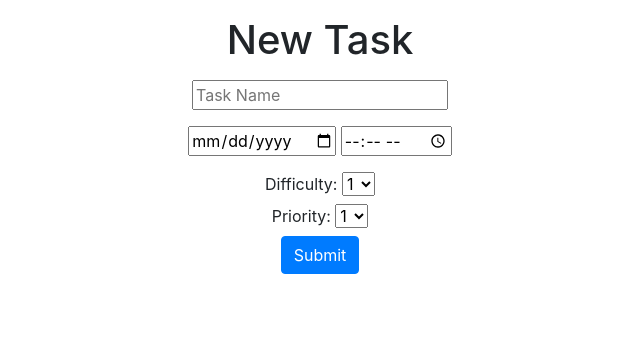
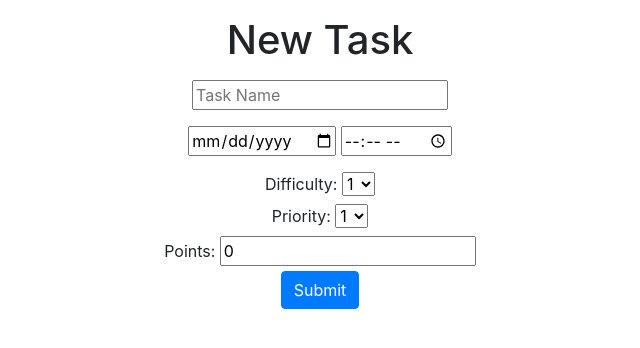
Before and after one commit to UCCS-CS4300-5300/group5-spring2024, a Django app: page /addtask/ in a window 1280 px wide. Shown: the top 348 px of the page, without its empty margins (320-960 px from the left). Run offline with Django 5.2, Linux system fonts and the light colour scheme; some libraries are stand-ins or nearby versions.

Commit message:
Added points to task model and task creation form

```diff
--- a/Task_Quest_App/Task_Quest_Config/forms.py
+++ b/Task_Quest_App/Task_Quest_Config/forms.py
@@ -8,10 +8,11 @@ class TaskForm(ModelForm):
 
   class Meta:
     model = Task
-    fields = ['date', 'time', 'name', 'difficulty', 'priority']
+    fields = ['date', 'time', 'name', 'difficulty', 'priority', 'points']
     CHOICES = {"1": "1", "2": "2", "3": "3", "4": "4", "5": "5"}
     labels = {
         "name": _("Task Name"),
+        "points": _("Points"),
     }
     widgets = {
         "name" : forms.TextInput(attrs={'placeholder': 'Task Name'}),
--- a/Task_Quest_App/Task_Quest_Config/models.py
+++ b/Task_Quest_App/Task_Quest_Config/models.py
@@ -18,6 +18,7 @@ class Task(models.Model):
   email = models.EmailField()
   password = models.CharField(max_length=100)
   user = models.ForeignKey(User, on_delete=models.CASCADE)
+  points = models.IntegerField(default=0)
 
   def __str__(self):
     return self.name
--- a/Task_Quest_App/Task_Quest_Config/templates/Task_Quest_Config/task_form.html
+++ b/Task_Quest_App/Task_Quest_Config/templates/Task_Quest_Config/task_form.html
@@ -39,6 +39,11 @@
       <label>Priority:</label>
       {{form.priority}}
     </div>
+    <div>
+      <label>Points:</label>
+      {{form.points}}
+    </div>
+
 
       <button class="btn btn-primary" type="submit">Submit</button>
     </form>
```
Also changed, not shown: Task_Quest_App/Task_Quest_Config/migrations/0003_task_points.py (added).
